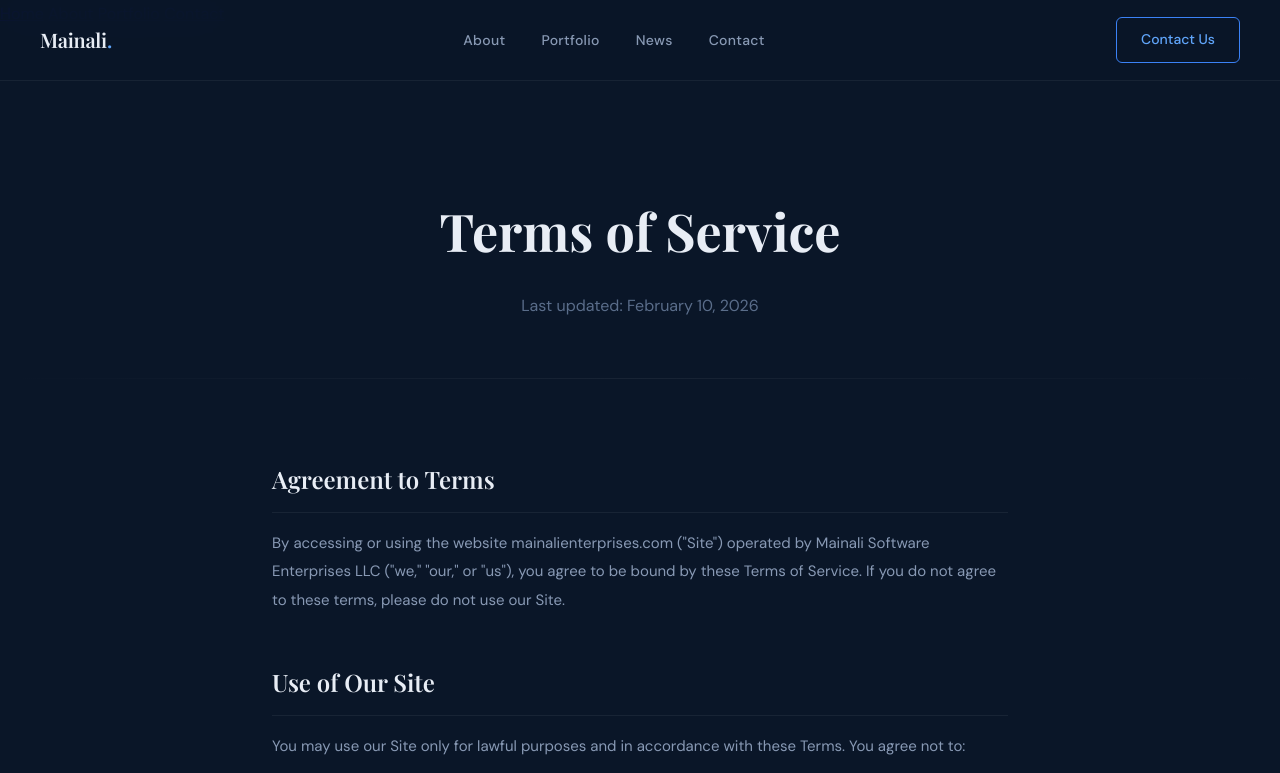
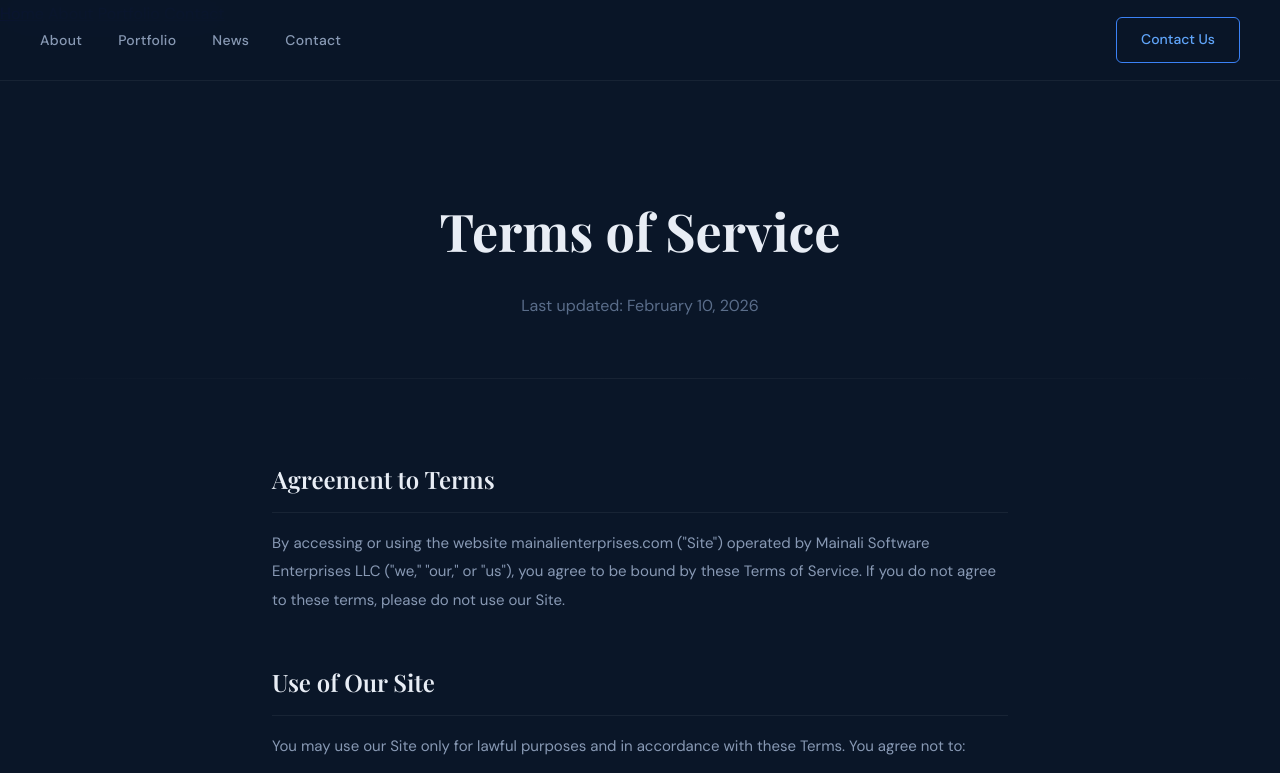
Before and after one commit to sloppymoonwalker/mainalienterprises, a plain HTML site: page terms.html in a window 1280 px wide. Shown: the top 773 px of the page. Drawn offline with nearby package versions, Linux system fonts and the light colour scheme.

Commit message:
Update terms.html

```diff
--- a/terms.html
+++ b/terms.html
@@ -73,7 +73,7 @@
 <body>
     <nav>
         <div class="nav-inner">
-            <a href="index.html" class="logo">Mainali<span>.</span></a>
+
             <ul class="nav-links">
                 <li><a href="index.html#about">About</a></li>
                 <li><a href="index.html#portfolio">Portfolio</a></li>
@@ -146,8 +146,8 @@
         <div class="container">
             <div class="footer-content">
                 <div class="footer-left">
-                    <a href="index.html" class="logo">Mainali<span>.</span></a>
-                    <p>Mainali Software Enterprises LLC</p>
+
+
                 </div>
                 <ul class="footer-links">
                     <li><a href="index.html#about">About</a></li>
```
